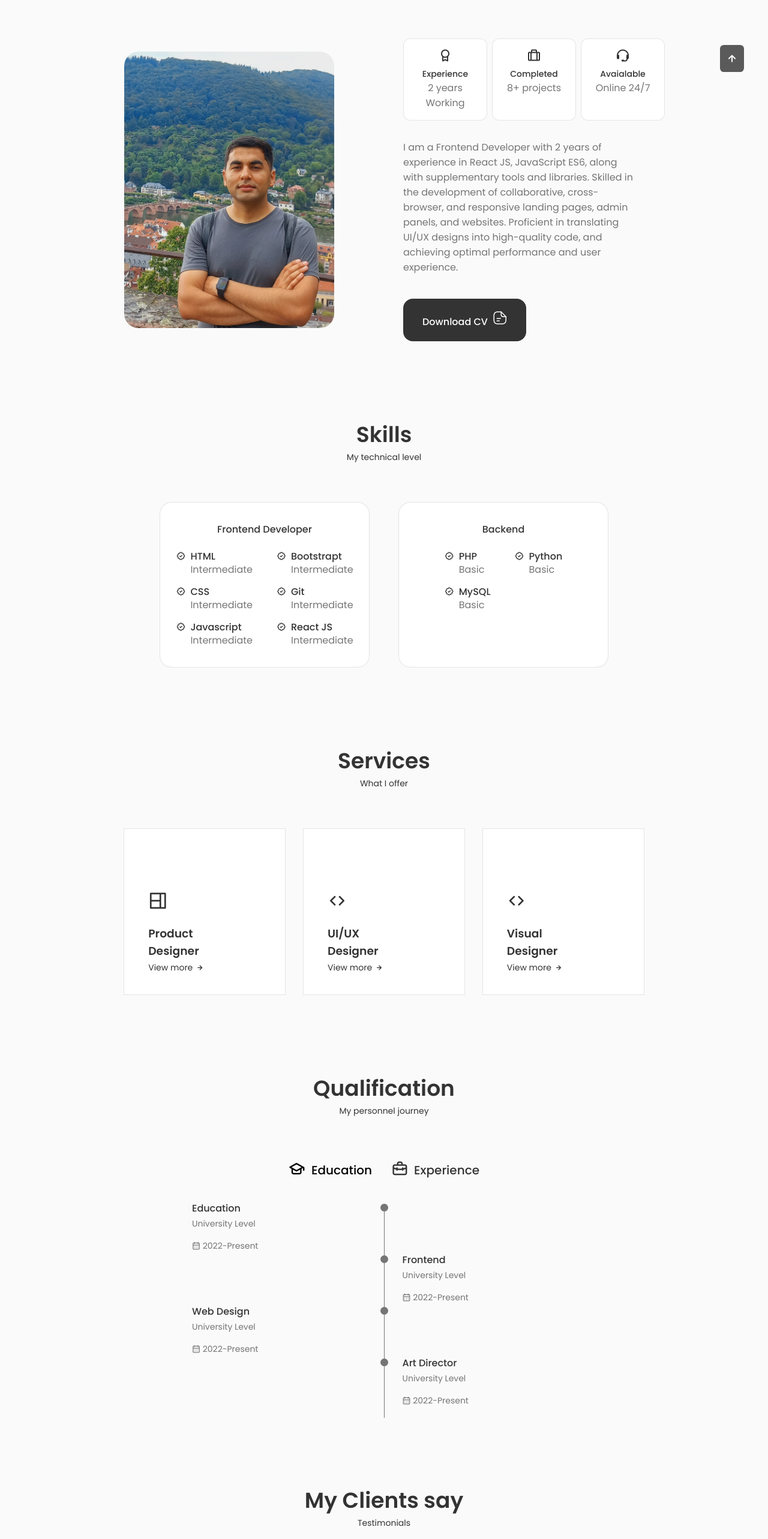
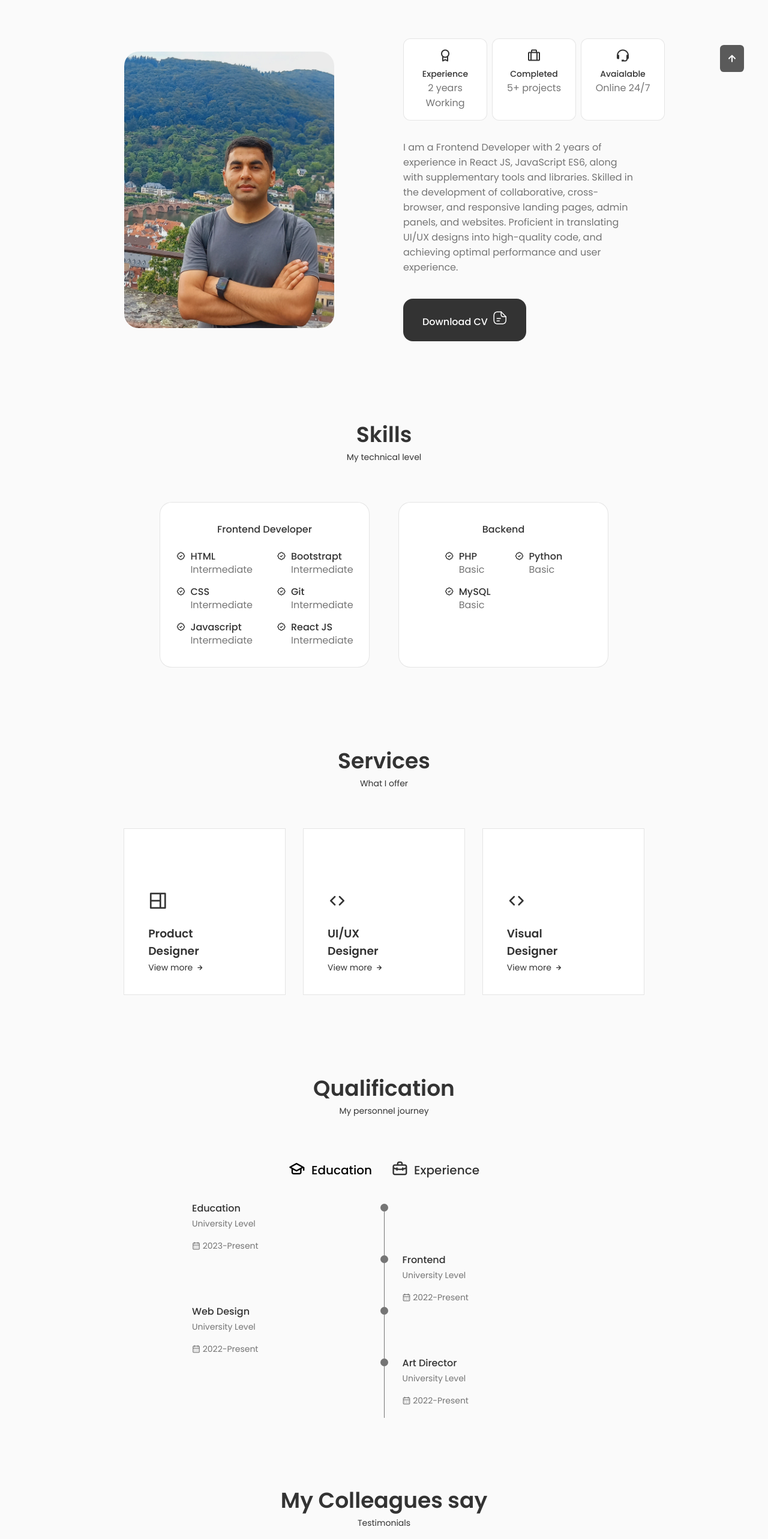
Before and after one commit to Mukhammadjon-dev/personal-website, a React (Create React App) app: page / in a window 1280 px wide. Shown: the part 840-3406 px from the top of the page at 60% size. Built offline with nearby package versions, Linux system fonts and the light colour scheme.

Commit message:
Minor changes have been added

```diff
--- a/src/components/about/Info.jsx
+++ b/src/components/about/Info.jsx
@@ -12,7 +12,7 @@ const Info = () =>{
             <div className="about__box">
             <i className="bx bx-briefcase-alt about__icon"></i>
             <h3 className="about__title">Completed</h3>
-            <span className="about__subtitle"> 8+ projects</span>
+            <span className="about__subtitle"> 5+ projects</span>
             </div>
 
             <div className="about__box">
--- a/src/components/qualification/Qualification.jsx
+++ b/src/components/qualification/Qualification.jsx
@@ -35,7 +35,7 @@ const Qualification = () =>{
                             <h3 className="qualification__title">Education</h3>
                             <span className="qualification__subtitle">University Level</span>
                             <div className="qualification__calendar">
-                                <i className="uil uil-calendar-alt"></i> 2022-Present
+                                <i className="uil uil-calendar-alt"></i> 2023-Present
                             </div>
                         </div>
 
--- a/src/components/testimonial/Testimonial.jsx
+++ b/src/components/testimonial/Testimonial.jsx
@@ -14,7 +14,7 @@ import { Pagination } from 'swiper/modules';
 const Testimonial = () =>{
     return(
         <section className="testimonial container section">
-            <h2 className="section__title">My Clients say</h2>
+            <h2 className="section__title">My Colleagues say</h2>
             <span className="section__subtitle">Testimonials</span>
             <Swiper className="testimonial__container"
             loop={true}
--- a/src/components/work/Work.jsx
+++ b/src/components/work/Work.jsx
@@ -6,7 +6,7 @@ const Work = ()=>{
     return(
         <section className="work section" id="portfolio">
             <h2 className="section__title">Portfolio</h2>
-            <span className="section__subtitle">Most recent works</span>
+            <span className="section__subtitle">My recent works</span>
 
             <Works/>
         </section>
```
